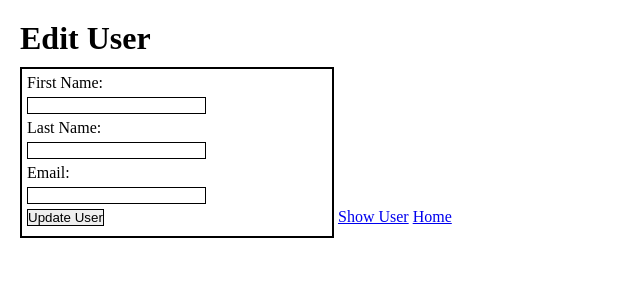
After one commit to robert-godlewski/users_dojo, a Flask app: template templates/edit_user.html in a window 1280 px wide. The commit adds this page. Shown: the top 300 px of the page, without its empty margins (0-640 px from the left). Run offline with Flask 2, Linux system fonts and the light colour scheme; the template is opened without the code that fills it, so the values that code supplies are empty.

Commit message:
Created a show and edit pages to the app.

```diff
--- a/mysqlconnection.py
+++ b/mysqlconnection.py
@@ -18,6 +18,7 @@ class MySQLConnection:
             try:
                 query = cursor.mogrify(query, data)
                 print("Running Query:", query)
+                print("in data =", data)
                 cursor.execute(query, data)
                 if query.lower().find("insert") >= 0:
                     # INSERT queries will return the ID NUMBER of the row inserted
--- a/server.py
+++ b/server.py
@@ -6,27 +6,50 @@ app = Flask(__name__)
 
 app.secret_key = 'hello users'
 
+# index is routed to users
+@app.route('/')
+def main_page(): return redirect("/users")
+
 # Main page that shows all of the users
-@app.route('/')
+@app.route('/users')
 def read():
     users = User.get_all()
     print(users)
     return render_template("index.html", all_users=users)
 
 # Page that allows the client to make a new user
-@app.route('/create')
-def create(): return render_template("create.html")
+@app.route('/users/new')
+def new(): return render_template("new_user.html")
 
 # Creates the new user from create
-@app.route('/add_new_user', methods=['POST'])
-def add_new_user():
-    new_user = {
-        "first_name": request.form['first_name'],
-        "last_name": request.form['last_name'],
-        "email": request.form['email']
+@app.route('/user/create', methods=['POST'])
+def create():
+    print(request.form)
+    User.save(request.form)
+    return redirect('/users')
+
+# Shows you only one user
+@app.route('/user/show/<int:id>')
+def show(id):
+    data = {
+        "id": id
     }
-    User.save(new_user)
-    return redirect('/')
+    return render_template("show_user.html", user=User.get_one(data))
+
+# Edits a user
+@app.route('/user/edit/<int:id>')
+def edit(id):
+    data = {
+        "id": id
+    }
+    return render_template("edit_user.html", user=User.get_one(data))
+
+# Updates the new edits
+@app.route('/user/update', methods=['POST'])
+def update():
+    print(request.form)
+    User.edit_one(request.form)
+    return redirect('/users')
 
 
 if __name__ == "__main__": app.run(debug=True, port=8000)
--- /dev/null
+++ b/templates/edit_user.html
@@ -0,0 +1,27 @@
+<!DOCTYPE html>
+<html lang="en">
+<head>
+    <meta charset="UTF-8">
+    <meta http-equiv="X-UA-Compatible" content="IE=edge">
+    <meta name="viewport" content="width=device-width, initial-scale=1.0">
+    <title>Edit User</title>
+    <link rel="stylesheet" type="text/css"
+    href="{{ url_for('static', filename='style.css') }}">
+    <style></style>
+</head>
+<body>
+    <h1>Edit User {{ user.first_name }}</h1>
+    <form action="/user/update" method="post" class="left">
+        <input type="hidden" name="id" value={{ user.id }}>
+        <label for="first_name">First Name:</label>
+        <input type="text" name="first_name" value="{{ user.first_name }}">
+        <label for="last_name>">Last Name:</label>
+        <input type="text" name="last_name" value="{{ user.last_name }}">
+        <label for="email">Email:</label>
+        <input type="email" name="email" value="{{ user.email }}">
+        <input type="submit" value="Update User">
+    </form>
+    <a href="/user/show/{{ user.id }}" class="right">Show User</a>
+    <a href="/users" class="right">Home</a>
+</body>
+</html>
--- a/templates/create.html
+++ b/templates/new_user.html
@@ -11,15 +11,15 @@
 </head>
 <body>
     <h1>Add a New User</h1>
-    <form action="/add_new_user" method="post" class="left">
+    <form action="/user/create" method="post" class="left">
         <label for="first_name">First Name:</label>
         <input type="text" name="first_name">
         <label for="last_name>">Last Name:</label>
         <input type="text" name="last_name">
         <label for="email">Email:</label>
         <input type="email" name="email">
-        <input type="submit" value="create user">
+        <input type="submit" value="Create User">
     </form>
-    <a href="/" class="right">Home</a>
+    <a href="/users" class="right">Home</a>
 </body>
 </html>
```
Also changed, not shown: templates/index.html (+12 -6 lines), templates/show_user.html (added, +38 -0 lines), user.py (+24 -0 lines).
